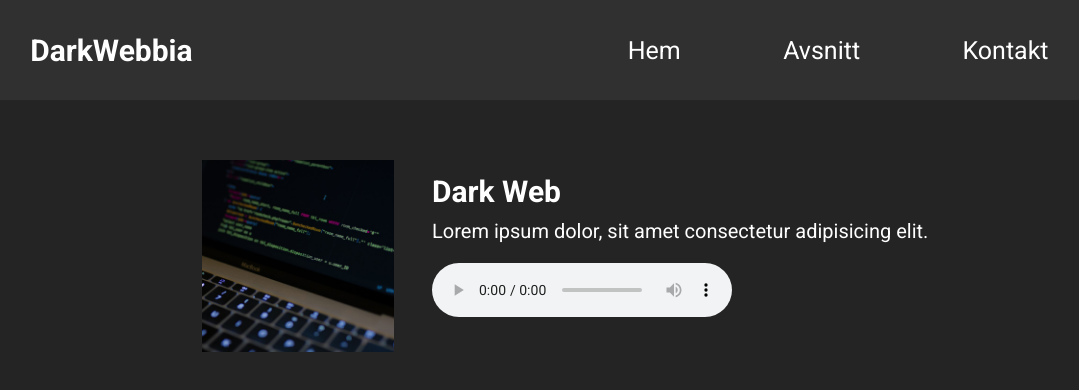
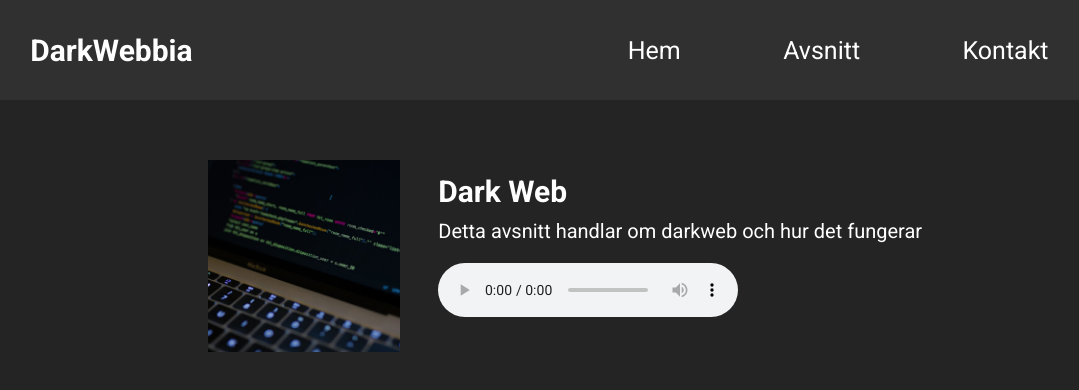
Before and after one commit to FredrikNoll/podcast, a plain HTML site: page Avsnitt.html in a window 1280 px wide. Shown: the whole page, without its empty margins (75-1154 px from the left). Drawn offline with Linux system fonts and the light colour scheme.

Commit message:
ändra lorem

```diff
--- a/Avsnitt.html
+++ b/Avsnitt.html
@@ -26,7 +26,7 @@
         </div>
         <div class="episode">
             <div class="title">Dark Web</div>
-            <div>Lorem ipsum dolor, sit amet consectetur adipisicing elit.</div>
+            <div>Detta avsnitt handlar om darkweb och hur det fungerar</div>
             <audio controls class="audio">
         <source src="ljudfiler/Teknikenshistoria.m4a" type="">
             </audio>
```
